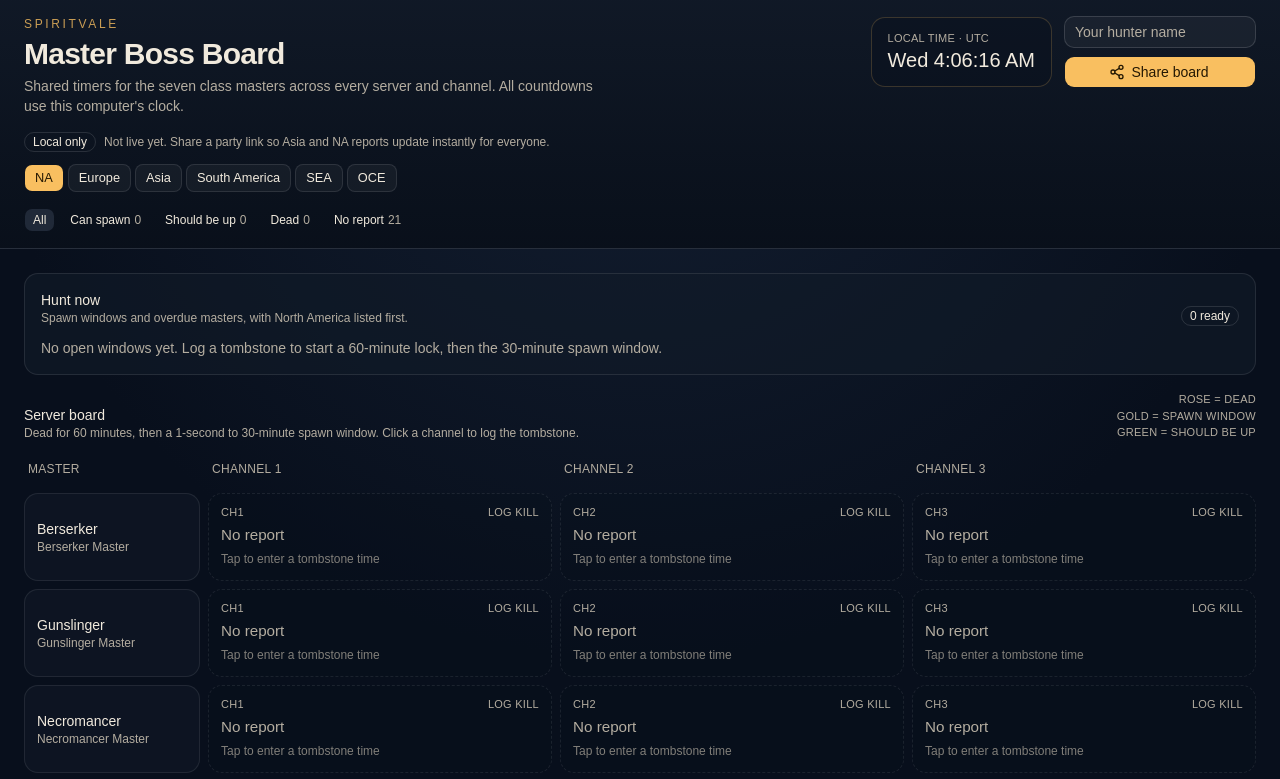
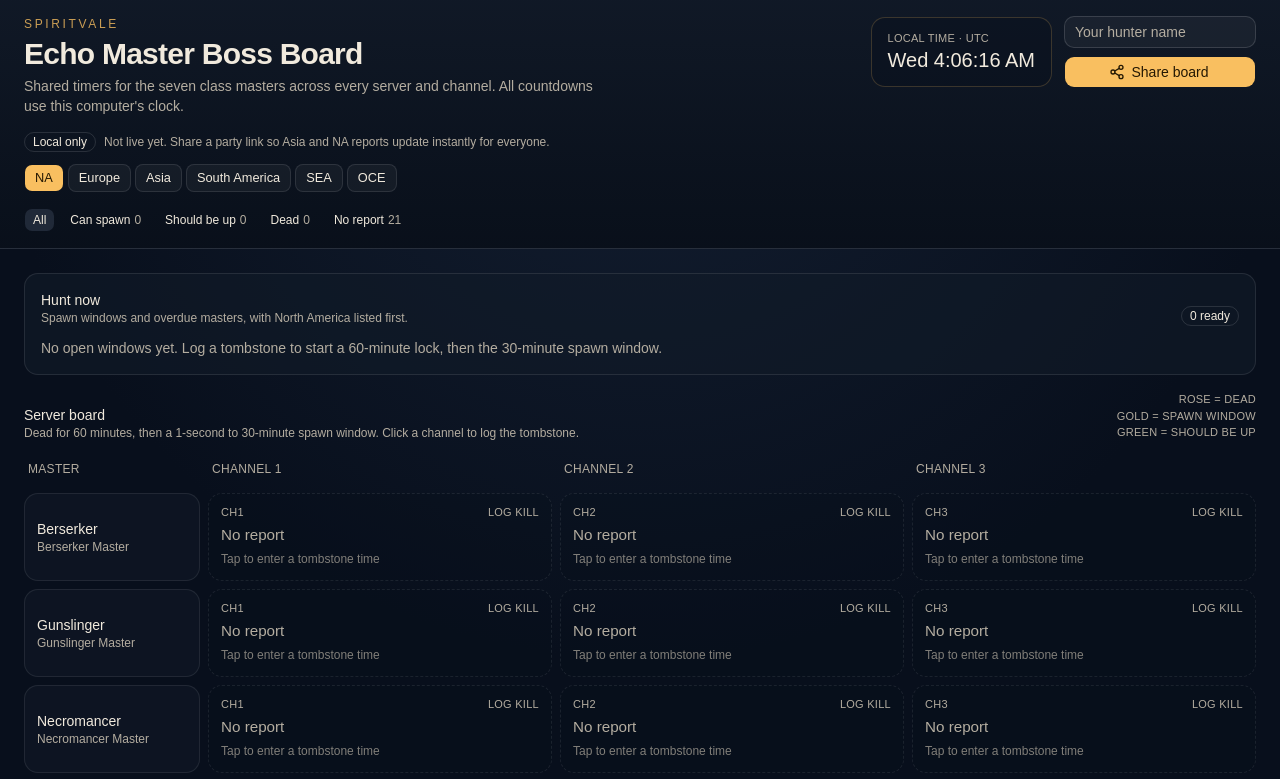
Before and after one commit to gino-vi/echo-timer, a React (Vite) app: page / in a window 1280 px wide. Shown: the top 779 px of the page. Built offline with nearby package versions, Linux system fonts and the light colour scheme.

Commit message:
Update Header.tsx

```diff
--- a/src/components/Header.tsx
+++ b/src/components/Header.tsx
@@ -99,7 +99,7 @@ export function Header({
               SpiritVale
             </p>
             <h1 className="font-heading text-2xl font-semibold tracking-tight sm:text-3xl">
-              Master Boss Board
+              Echo Master Boss Board
             </h1>
             <p className="max-w-xl text-sm text-muted-foreground">
               Shared timers for the seven class masters across every server and channel.
```
